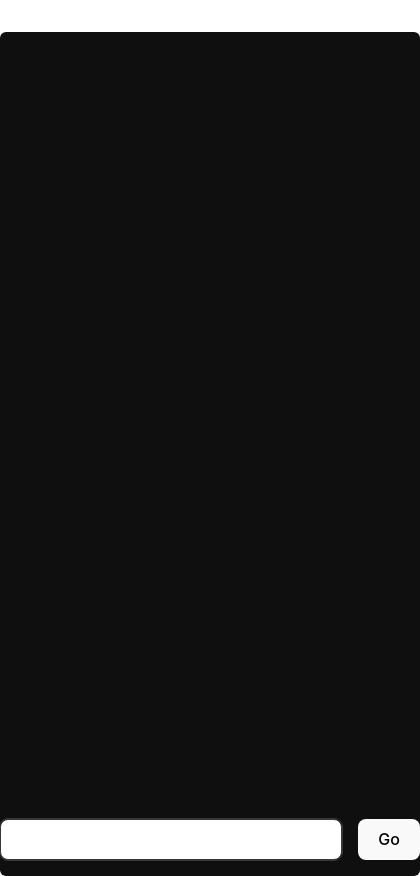
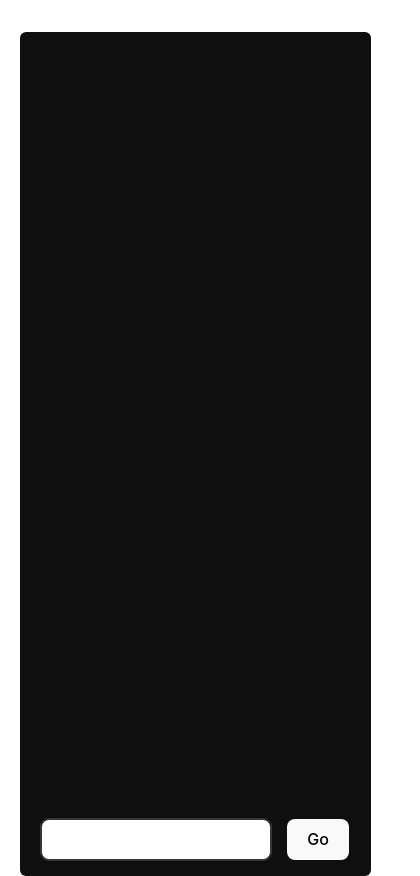
Before and after one commit to LalithYagnavalkya/recursive-component, a React (Vite) app: page / in a window 390 px wide. Shown: the whole page, 420 px wide, since content can reach past the window. Built offline with nearby package versions, Linux system fonts and the light colour scheme.

Commit message:
add media query

```diff
--- a/src/App.css
+++ b/src/App.css
@@ -17,6 +17,7 @@
   border-radius: 6px;
   overflow-y: hidden;
 }
+
 ::-webkit-scrollbar {
   display: none;
 }
@@ -57,7 +58,8 @@
   field-sizing: content;
   resize: none;
 }
-.allTheComments{
+
+.allTheComments {
   display: flex;
   flex: 1;
   flex-direction: column;
@@ -103,15 +105,28 @@ textarea::-webkit-scrollbar-thumb {
 .read-the-docs {
   color: #888;
 }
+
 @media (max-width: 600px) {
   #root {
     margin: 0 auto;
     padding: 0rem;
     /* text-align: center; */
   }
+
   .ourComponent {
     height: 100vh;
     margin-top: 2rem;
     width: fit-content;
   }
+
+  .WhereWeComment {
+    /* position: absolute; */
+    width: 80%;
+    align-self: center;
   }
+
+  .WhereWeComment textarea {
+    min-width: 13rem;
+    outline: 1px solid rgb(56, 56, 56);
+  }
+}
--- a/src/r-com.css
+++ b/src/r-com.css
@@ -38,10 +38,6 @@
 .reply-box {
     display: flex;
     justify-content: flex-start;
-}
-
-.reply-box {
-
     padding: 1rem 0rem;
 }
 
```
Lines whose indentation alone changed are shown as unchanged.
